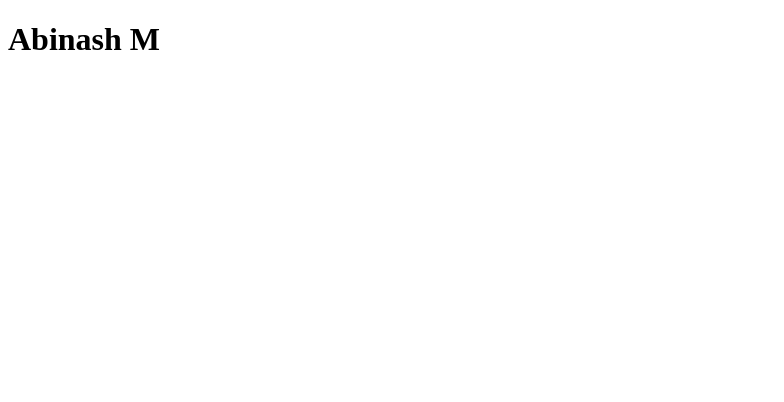
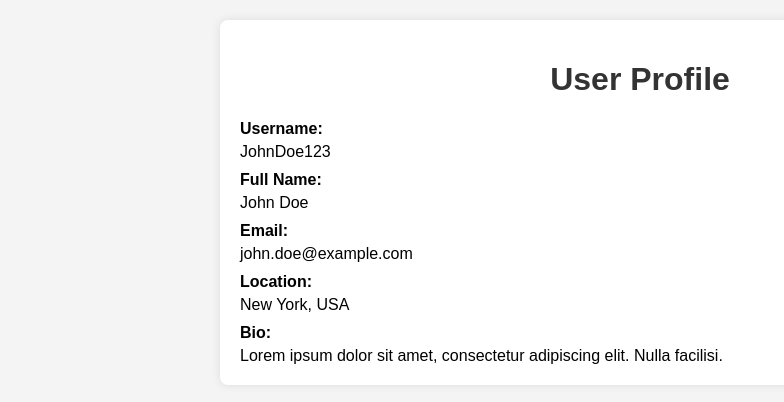
Before and after one commit to AbinashStar/abinashstar.github.io, a plain HTML site: page index.html in a window 1280 px wide. Shown: the whole page, without its empty margins (0-784 px from the left). Drawn offline with Linux system fonts and the light colour scheme.

Commit message:
Update index.html

```diff
--- a/index.html
+++ b/index.html
@@ -1,11 +1,58 @@
 <!DOCTYPE html>
-<html>
+<html lang="en">
 <head>
-	<meta charset="utf-8">
-	<meta name="viewport" content="width=device-width, initial-scale=1">
-	<title>I am Abinash</title>
+    <meta charset="UTF-8">
+    <meta name="viewport" content="width=device-width, initial-scale=1.0">
+    <title>User Profile</title>
+    <style>
+        body {
+            font-family: Arial, sans-serif;
+            margin: 0;
+            padding: 0;
+            background-color: #f4f4f4;
+        }
+        .container {
+            max-width: 800px;
+            margin: 20px auto;
+            background-color: #fff;
+            padding: 20px;
+            border-radius: 8px;
+            box-shadow: 0 0 10px rgba(0, 0, 0, 0.1);
+        }
+        h1 {
+            text-align: center;
+            color: #333;
+        }
+        .profile-info {
+            margin-top: 20px;
+        }
+        .profile-info label {
+            font-weight: bold;
+        }
+        .profile-info p {
+            margin-top: 5px;
+            margin-bottom: 10px;
+        }
+        .profile-info p:last-child {
+            margin-bottom: 0;
+        }
+    </style>
 </head>
 <body>
-	<h1>Abinash M</h1>
+    <div class="container">
+        <h1>User Profile</h1>
+        <div class="profile-info">
+            <label for="username">Username:</label>
+            <p id="username">JohnDoe123</p>
+            <label for="fullname">Full Name:</label>
+            <p id="fullname">John Doe</p>
+            <label for="email">Email:</label>
+            <p id="email">john.doe@example.com</p>
+            <label for="location">Location:</label>
+            <p id="location">New York, USA</p>
+            <label for="bio">Bio:</label>
+            <p id="bio">Lorem ipsum dolor sit amet, consectetur adipiscing elit. Nulla facilisi.</p>
+        </div>
+    </div>
 </body>
 </html>
```
